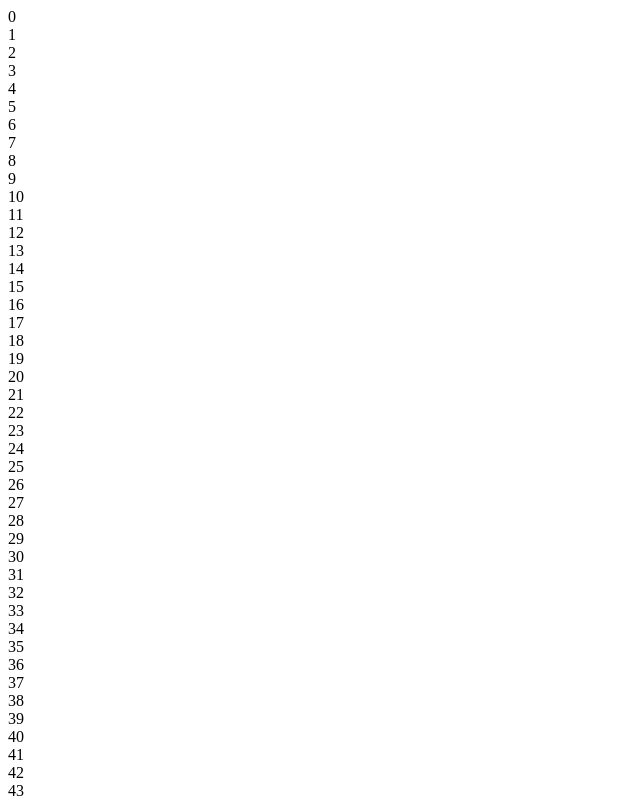
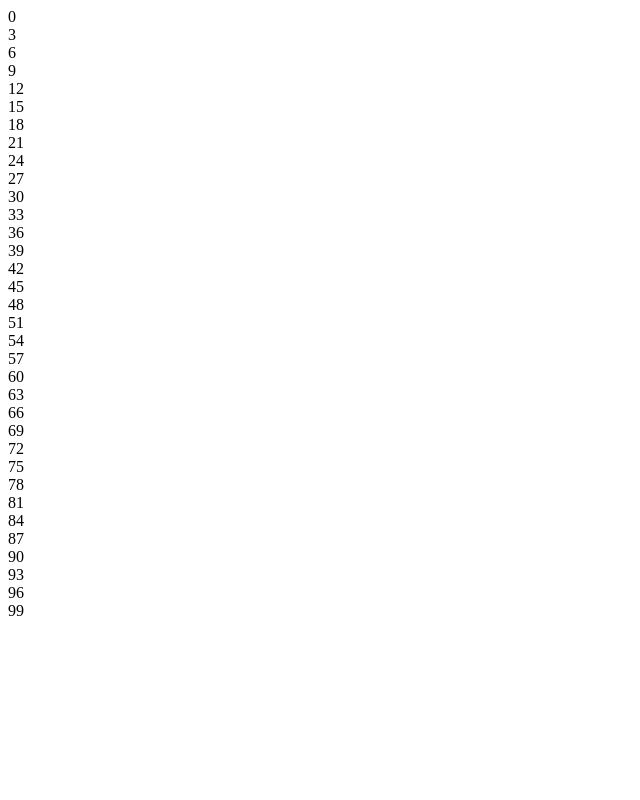
Before and after one commit to adrrm/clase27.02.github.io, a plain HTML site: page index.html in a window 1280 px wide. Shown: the top 800 px of the page, without its empty margins (0-640 px from the left). Drawn offline with Linux system fonts and the light colour scheme.

Commit message:
Update index.html

```diff
--- a/index.html
+++ b/index.html
@@ -12,7 +12,7 @@
 
         do{
             document.write([index] + "<br>");
-            index = index + 1;
+            index = index + 3;
         }
         while(index<101);
    </script>
```
